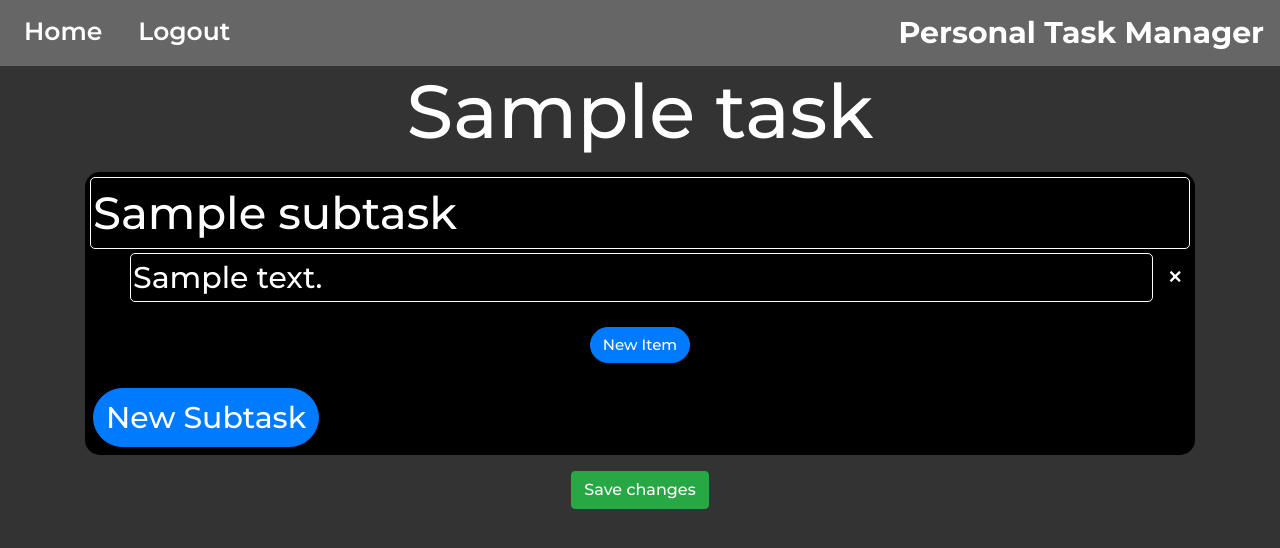
After one commit to Elegg1/Personal-Task-Manager, a Flask app: page /modify-task/1 in a window 1280 px wide. The commit adds this page. Shown: the top 548 px of the page. Run offline with Flask 2, Linux system fonts and the light colour scheme; a user stored in the database is signed in; tables that the repository leaves empty hold one stand-in row (values such as "Sample post"); some libraries are stand-ins or nearby versions.

Commit message:
fixed navbar, added delete task and modify task buttons with implementation

```diff
--- a/website/static/create_task.js
+++ b/website/static/create_task.js
@@ -2,7 +2,6 @@ $(window).on('beforeunload', function() {
     return "";
 });
 $('form').submit(function () {
-    console.log("hahahahhahaha");
     $(window).unbind('beforeunload');
 });
 
@@ -45,6 +44,7 @@ function create_task_delete_subtask(subtask_id){
 }
 
 function create_task_new_item(subtask_id){
+    console.log(subtask_id)
     var ul = document.getElementById("item_" + subtask_id + "_" + "1").parentNode.parentNode.parentNode;
     var items_count = ul.children.length;
     var item_id = subtask_id + "_" + (items_count+1);
--- a/website/static/index.js
+++ b/website/static/index.js
@@ -1,4 +1,25 @@
+$(function() {
+    let navbar = $('.navbar');
+    let navbarHeight = navbar.height();
+
+    $(window).scroll(function() {
+      if($(this).scrollTop() > 1) {
+       navbar.addClass('navbar-fixed');
+       $('body').css({
+          'paddingTop': navbarHeight+'px'
+       });
+      } else {
+        navbar.removeClass('navbar-fixed');
+       $('body').css({
+        'paddingTop': 0
+       })
+      }
+    });
+   });
+
+
 function deleteTask(taskId){
+    $(window).unbind('beforeunload');
     fetch('/delete-task', {
         method: 'POST',
         body: JSON.stringify({taskId: taskId})
--- a/website/static/main.css
+++ b/website/static/main.css
@@ -22,11 +22,20 @@ a {
     background-position: 0% 100%;
     background-repeat: no-repeat;
     background-size: 0% 2px;
-    transition: background-size .15s;
+    transition: background-size .4s;
+}
+
+a.btn {
+    margin-bottom: .5rem;
+    margin-top: .5rem;
 }
 
 a:hover {
     background-size: 100% 2px;
+}
+
+a.btn:hover {
+    background-size: 0% 0px;
 }
 
 a:visited {
@@ -38,8 +47,15 @@ a:active {
 }
 
 .navbar {
+    z-index: 100;
     width: 100%;
     background: #666666;
+}
+
+.navbar-fixed {
+    position: fixed;
+    left: 0;
+    top: 0;
 }
 
 .nav-item {
@@ -70,6 +86,8 @@ a:active {
 
 .task-item {
     width: 100%;
+    display: flex;
+    flex-wrap: nowrap;
     padding: 5px;
     list-style: none;
 }
@@ -236,6 +254,7 @@ form {
     position: relative;
     z-index: 0;
     display: block;
+    width: 100%;
 }
 
 .block-link {
--- a/website/templates/macros.html
+++ b/website/templates/macros.html
@@ -3,6 +3,7 @@
 <li class="block task-item {{'task-item-first' if first else ''}} {{'task-item-last' if last else ''}} {{'task-item-no-subtasks' if total == 0 else 'task-item-done' if total==done else ''}}">
     <div class="block">
         <h3>{{task.name}}</h3>
+
         <ul class="list list-group-flush">
             {% if total == 0 %}
                 There is no subtasks in this task
--- /dev/null
+++ b/website/templates/modify_task.html
@@ -0,0 +1,60 @@
+{% extends 'base.html' %}
+{% block title %} {{'Create ' if creating else 'Modify '}}{{task.name}} {% endblock %}
+{% block content %}
+<h1 align="center" class="header-text">{{task.name}}</h1>
+<form method="POST" autocomplete="off">
+    <ul class="list list-group-flush create-task-subtask-list" id="subtasks_list">
+        {% if creating and task.subtasks|length == 0 %}
+            <li class="create-task-subtask">
+                <input type="text" name="subtask_1" id="subtask_1" value="Subtask"/>
+                <ul class="list list-group-flush">
+                    <li class="create-task-item">
+                        <div class="create-task-item-text">
+                            <input type="text" name="item_1_1" id ="item_1_1" value="Item"/>
+                            <button type="button" id="1_1" class="create-task-item-delete" onclick="create_task_delete_item(this.id)">
+                                <span aria-hidden="true">&times;</span>
+                            </button>
+                        </div>
+                    </li>
+                </ul>
+                <div align="center">
+                    <button type="button" id="1" class="btn btn-primary new-item-btn" onclick="create_task_new_item(this.id)">New Item</button>
+                </div>
+            </li>
+        {% endif %}
+        {% for subtask in task.subtasks %}
+            <li class="create-task-subtask">
+                {% set subtask_id = loop.index %}
+                <input type="text" name="subtask_{{subtask_id}}_id_{{subtask.id}}" id="subtask_{{subtask_id}}" value="{{subtask.name}}"/>
+                <ul class="list list-group-flush">
+                    {% for item in subtask.items %}
+                        <li class="create-task-item">
+                            <div class="create-task-item-text">
+                                <input type="text" name="item_{{subtask_id}}_{{loop.index}}_id_{{item.id}}" id ="item_{{subtask_id}}_{{loop.index}}" value="{{item.text}}"/>
+                                <button type="button" id="{{subtask_id}}_{{loop.index}}" class="create-task-item-delete" onclick="create_task_delete_item(this.id)">
+                                    <span aria-hidden="true">&times;</span>
+                                </button>
+                            </div>
+                        </li>
+                    {% endfor %}
+                </ul>
+                <div align="center">
+                    <button type="button" id="{{subtask_id}}" class="btn btn-primary new-item-btn" onclick="create_task_new_item(this.id)">New Item</button>
+                </div>
+            </li>
+        {% endfor %}
+        <div align="left">
+            <button type="button" class="btn btn-primary new-subtask-btn" onclick="create_task_new_subtask()">New Subtask</button>
+        </div>
+    </ul>
+    <div align="center" style="margin-bottom: .5rem;">
+        <button type="submit" class="btn btn-success">{{'Create Task' if creating else 'Save changes'}} </button>
+    </div>
+
+</form>
+
+<script
+      type="text/javascript"
+      src="{{ url_for('static', filename='create_task.js') }}"
+    ></script>
+{% endblock %}
--- a/website/views.py
+++ b/website/views.py
@@ -40,7 +40,57 @@ def create_task(task_name):
                 db.session.add(item)
         db.session.commit()
         return redirect(url_for('views.home'))
-    return render_template('create_task.html', task_name=task_name, user=current_user)
+    task = Task(name=task_name, user_id = current_user.id)
+    return render_template('modify_task.html', task=task, user=current_user, creating=True)
+
+@views.route('/modify-task/<task_id>', methods=['GET', 'POST'])
+@login_required
+def modify_task(task_id):
+    if request.method == 'POST':
+        task = Task.query.get(task_id)
+        subtask_ids, item_ids = [], []
+        for di in request.form:
+            if di.startswith('subtask'):
+                if di.find('id') != -1:
+                    subtask_id = int(di.split('_')[-1])
+                    db.session.query(Subtask).filter(Subtask.id == subtask_id).update({Subtask.name: request.form.get(di)})
+                    db.session.commit()
+                    last_subtask_id = subtask_id
+                else:
+                    subtask = Subtask(name=request.form.get(di), task_id=task.id)
+                    db.session.add(subtask)
+                    db.session.commit()
+                    last_subtask_id = subtask.id
+                subtask_ids.append(last_subtask_id)
+
+            else:
+                if di.find('id') != -1:
+                    item_id = int(di.split('_')[-1])
+                    db.session.query(Item).filter(Item.id == item_id).update({Item.text: request.form.get(di)})
+                    db.session.commit()
+                    item_ids.append(item_id)
+                else:
+                    item = Item(text=request.form.get(di), done=False, subtask_id=last_subtask_id)
+                    db.session.add(item)
+                    db.session.commit()
+                    item_ids.append(item.id)
+        for subtask in task.subtasks:
+            if subtask.id not in subtask_ids:
+                for item in subtask.items:
+                    db.session.delete(item)
+                    db.session.commit()
+                db.session.delete(subtask)
+                db.session.commit()
+            else:
+                for item in subtask.items:
+                    if item.id not in item_ids:
+                        db.session.delete(item)
+                        db.session.commit()
+        db.session.commit()
+        return redirect(url_for('views.view_task', task_id=task_id))
+
+    task = Task.query.get(task_id)
+    return render_template('modify_task.html', task=task, user=current_user, creating=False)
 
 @views.route('/task/<task_id>')
 @login_required
```
Also changed, not shown: website/templates/task.html (+17 -35 lines).
